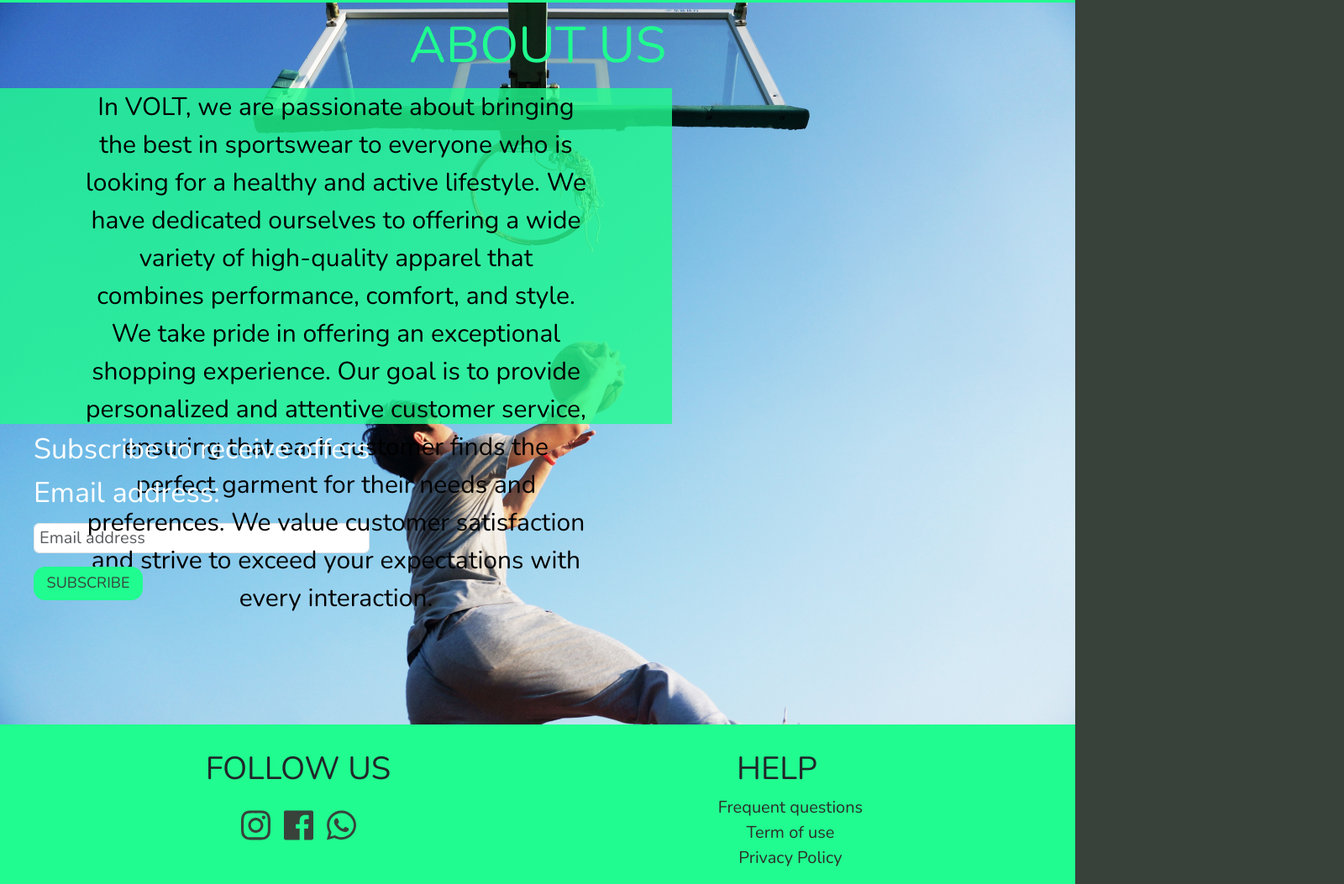
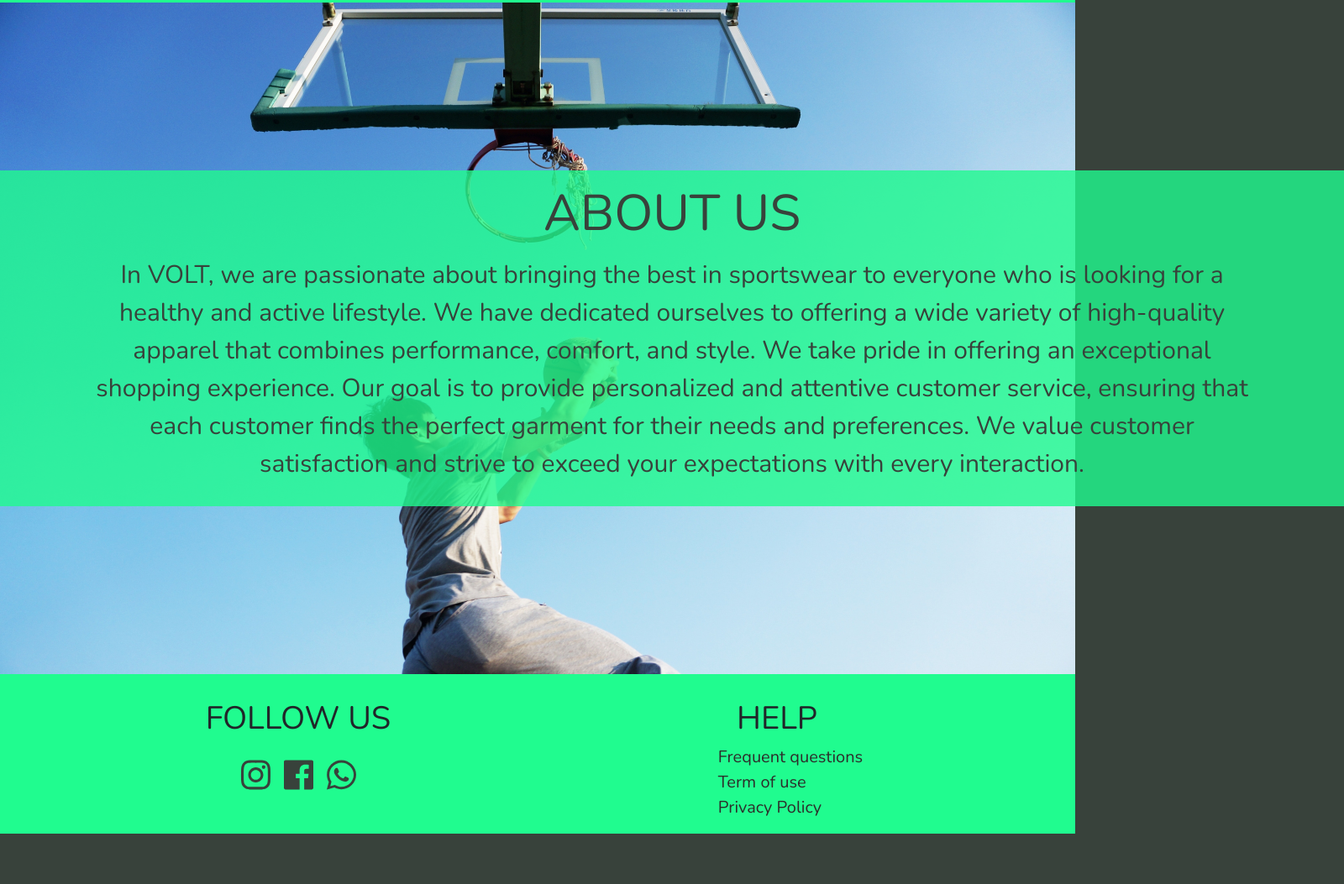
Before and after one commit to tobi-24/volt, a website: page pages/about-us.html in a window 1280 px wide. Shown: the part 117-1170 px from the top of the page at 84% size, 1600 px wide, since content can reach past the window. After the commit the page ends 1110 px from the top, so only its background shows below. Drawn offline with nearby package versions, Linux system fonts and the light colour scheme.

Commit message:
arreglo de NavBar, arreglo de footer, terminacion de about us y elimine la parte de subscribe y arreglo de varios errores de sedimentacion

```diff
--- a/pages/about-us.html
+++ b/pages/about-us.html
@@ -32,8 +32,8 @@
                     </button>
                     <div class="collapse navbar-collapse" id="navbarNav">
                         <ul class="navbar-nav">
+                            <li class="nav-item"><a class="nav-link" href="./products.html">PRODUCTS</a></li>
                             <li class="nav-item"><a class="nav-link" href="./about-us.html">ABOUT US</a></li>
-                        <li class="nav-item"><a class="nav-link" href="./products.html">PRODUCTS</a></li>
                             <li class="nav-item"><a class="nav-link" href="./log-in.html">LOG IN</a></li>
                             <li class="nav-item"><a class="nav-link" href="./contact.html">CONTACT</a></li>
                             <li class="nav-item"><a class="nav-link" href="./cart.html">CART</a></li>
@@ -44,33 +44,24 @@
         </header>
         <main>
             <div class="about-us-offers">
-                <h2 class="subtitles">ABOUT US</h2>
                 <div class="rectangle">
+                    <h2 id="aboutUsTittle">ABOUT US</h2>
                     <p class="about-us-text">In VOLT, we are passionate about bringing the best in sportswear to everyone who is looking for a healthy and active lifestyle. We have dedicated ourselves to offering a wide variety of high-quality apparel that combines performance, comfort, and style. We take pride in offering an exceptional shopping experience. Our goal is to provide personalized and attentive customer service, ensuring that each customer finds the perfect garment for their needs and preferences. We value customer satisfaction and strive to exceed your expectations with every interaction.</p>
-                </div>
-
-                <h2 id="aboutUsOffers">Subscribe to receive offers</h2>
-                <div class="form-container">
-                    <label for="email" class="form-label">Email address:</label>
-                    <input type="email" class="form-control" id="email" aria-describedby="emailHelp" placeholder="Email address">
-                    <button type="submit" class="subscribe-btn">SUBSCRIBE</button>
                 </div>
             </div>
         </main>
         <footer>
             <div class="container text-center">
                 <div class="row">
-
                     <div class="col">
                         <h3 class="footer-text">FOLLOW US</h3>
-                    <section class="footer-icons">
+                        <div class="footer-icons">
                           <a href="https://www.instagram.com/" target="_blank"><i class="fab fa-instagram"></i></a>
                           <a href="https://www.facebook.com/" target="_blank"><i class="fab fa-facebook"></i></a>
                           <a href="#" target="_blank"><i class="fab fa-whatsapp"></i></a>
-                    </section>
                         </div>
-
-                  <div class="col">
+                    </div>
+                    <div class="col help-footer">
                         <h3 class="footer-text">HELP</h3>
                         <ul id="help">
                             <li><a href="#" target="_blank">Frequent questions</a></li>
@@ -79,6 +70,7 @@
                         </ul>
                     </div>
                 </div>
+            </div>
         </footer>
         <script src="../js/bootstrap.min.js"></script>
     </body>
--- a/scss/components/buttons.scss
+++ b/scss/components/buttons.scss
@@ -8,18 +8,6 @@
         background-color: $seventh-color;
         border-color: $seventh-color;
     }
-}
-
-//ABOUT US
-.subscribe-btn{
-    font-size: 18px;
-    width: 130px;
-    height: 40px;
-    border-radius: 14px;
-    border-style: none;
-    background-color: $primary-color;
-    color: $seconadary-color;
-    margin: 6px 40px 40px 40px;
 }
 
 //CART
--- a/scss/layout/footer.scss
+++ b/scss/layout/footer.scss
@@ -16,17 +16,23 @@
             margin: 8px;
         }
     }
-    #help{
+    .help-footer{
+        display: flex;
+        flex-direction: column;
+        #help{
         list-style-type: none;
+        display: flex;
+        flex-direction: column;
+        align-items: flex-start;
+        align-content: center;
+        flex-wrap: wrap;
         li{
             font-size: 20px;
             a{
                 text-decoration: none;
                 color: $tertiary-color;
-                display: flex;
-                justify-content: center;
-                align-items: center;
             }
+        }
         }
     }
 }
--- a/scss/pages/about-us.scss
+++ b/scss/pages/about-us.scss
@@ -1,18 +1,27 @@
 main{
     .about-us-offers{
         background-image: url('../../img/banner-about-us.jpg');
+        background-size: cover;
         background-repeat: no-repeat;
-        background-size: cover;
-        height: 860px;
-        .subtitles{
-            margin: 0;
+        height: 100vh;
+        display: flex;
+        flex-wrap: wrap;
+        flex-direction: column;
+        align-items: center;
+        justify-content: center;
+        #aboutUsTittle{
+            color: $seconadary-color;
+            text-align: center;
+            font-size: 60px;
+            padding: 15px;
+            margin: 0px;
         }
         .rectangle{
             background-color: rgba(32, 252, 143, 0.8);
-            width: 800px;
+            width: 1600px;
             height: 400px;
             .about-us-text{
-                color: $sixth-color;
+                color: $seconadary-color;
                 font-size: 30px;
                 display: flex;
                 align-items: center;
@@ -21,24 +30,5 @@
                 margin: 0px 100px 0px 100px;
             }
         }
-        #aboutUsOffers{
-        font-size: 34px;
-        margin: 10px 10px 0px 40px;
-        color: $seventh-color;
-        }
-        .form-container{
-            .form-label{
-                font-size: 34px;
-                color: $seventh-color;
-                margin: 6px 10px 0px 40px;
-            }
-            .form-control {
-                width: 400px;
-                height: 36px;
-                margin: 10px 10px 10px 40px;
-                padding: 6px;
-                font-size: 20px
-            }
     }
 }
-}
```
Also changed, not shown: index.html (+5 -6 lines), pages/cart.html (+6 -7 lines), pages/contact.html (+5 -6 lines), pages/log-in.html (+5 -6 lines), pages/products.html (+5 -6 lines), css/app.css, css/pages/about-us.css, 1 other file. Lines whose indentation alone changed are shown as unchanged.
